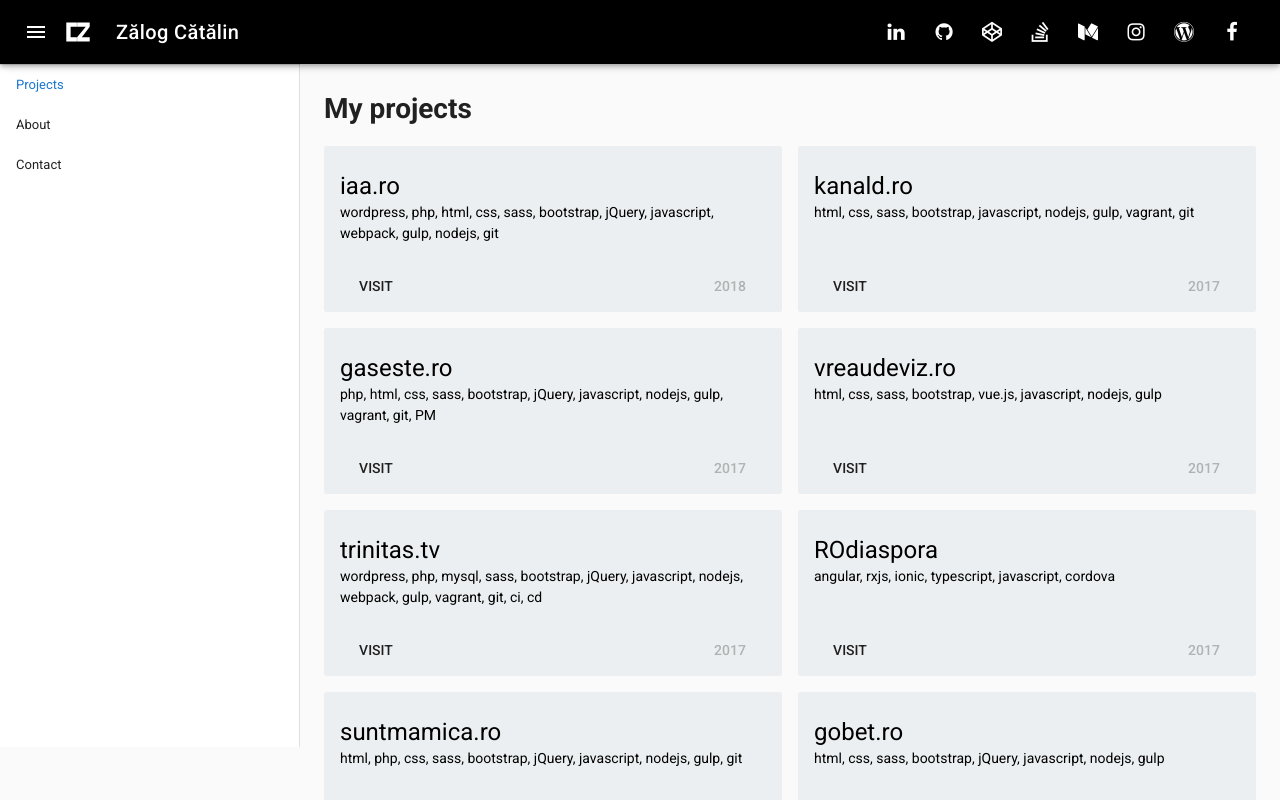
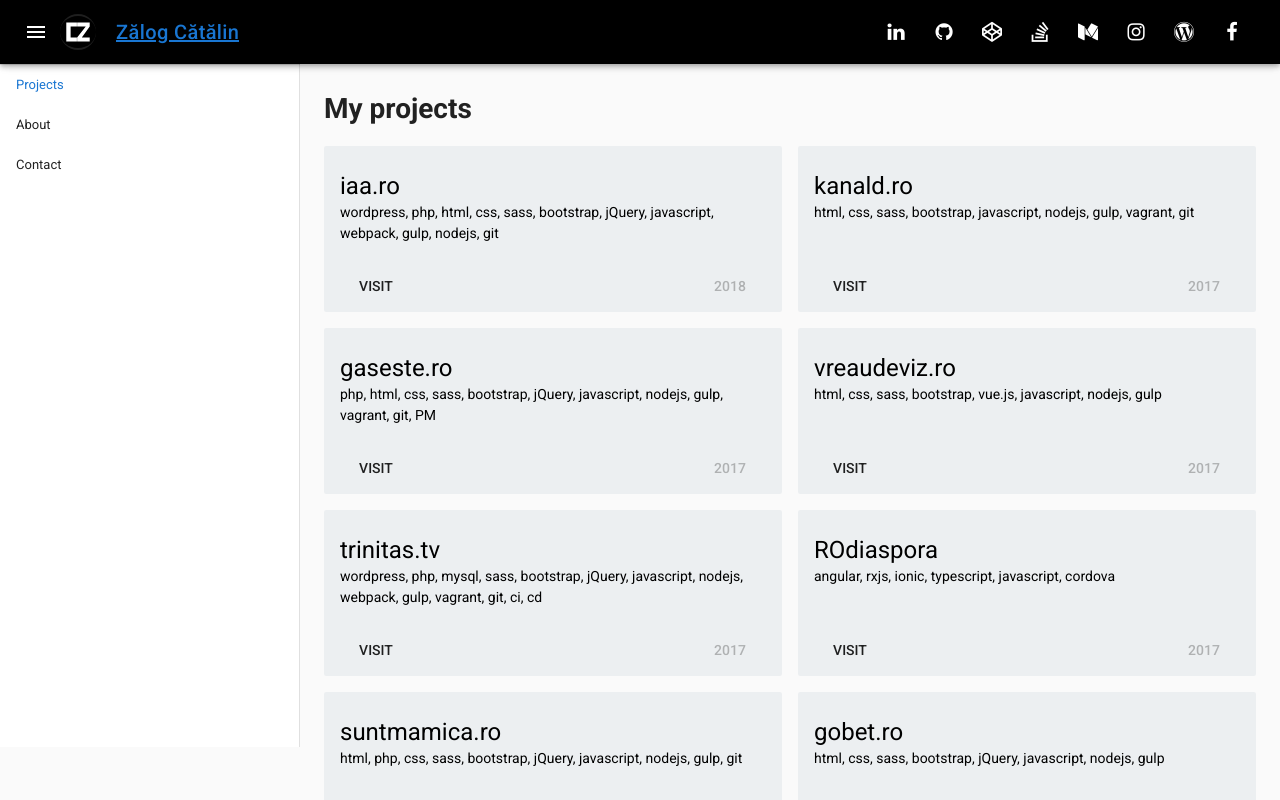
Before and after one commit to zalog/zalog.github.io, a Vue app: page / in a window 1280 px wide. Shown: the top 800 px of the page. Built offline with nearby package versions, Linux system fonts and the light colour scheme.

Commit message:
feat: adds header logo link

```diff
--- a/src/App.vue
+++ b/src/App.vue
@@ -52,9 +52,13 @@
       <v-toolbar app fixed clipped-left dark color="black">
         <v-toolbar-side-icon v-on:click.native="drawer = !drawer" />
         <v-avatar size="36">
-          <img src="@/assets/zalog.ro-logo.svg" alt="avatar">
+          <v-btn icon to="/">
+            <img src="@/assets/zalog.ro-logo.svg" alt="avatar">
+          </v-btn>
         </v-avatar>
-        <v-toolbar-title>Zălog Cătălin</v-toolbar-title>
+        <v-toolbar-title>
+          <router-link to="/">Zălog Cătălin</router-link>
+        </v-toolbar-title>
         <v-spacer></v-spacer>
         <div class="hidden-sm-and-down">
           <v-btn v-for="(item, index) in socialProfiles" :key="index" :href="item.href" target="_blank" icon flat>
@@ -116,5 +120,24 @@ export default {
       opacity: 1;
     }
   }
+  .avatar .btn {
+    margin: 0;
+    opacity: .8;
+
+    &:hover {
+      opacity: 1;
+    }
+  }
+}
+.toolbar__title {
+  a {
+    color: inherit;
+    opacity: .8;
+    text-decoration: none;
+
+    &:hover {
+      opacity: 1;
+    }
+  }
 }
 </style>
```
